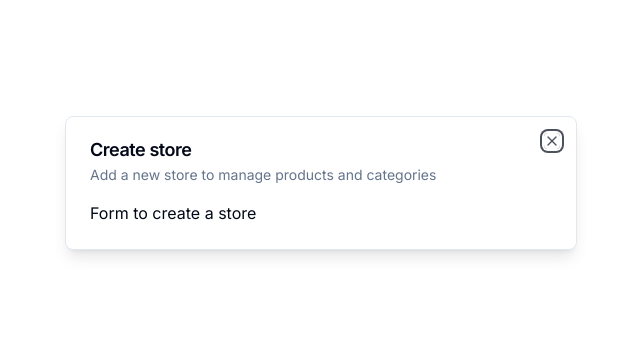
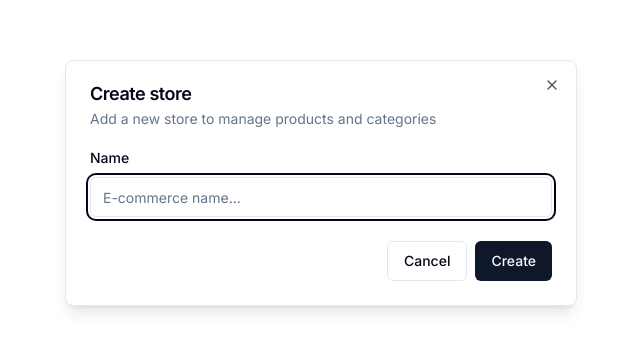
Before and after one commit to JamesGalvis/E-Commerce-Dashboard, a Next.js app: page / in a window 1280 px wide. Shown: the part 217-568 px from the top of the page, without its empty margins (319-959 px from the left). Built offline with nearby package versions, Linux system fonts and the light colour scheme.

Commit message:
Prisma and MySQL setup

```diff
--- /dev/null
+++ b/app/api/stores/route.ts
@@ -0,0 +1,26 @@
+import { NextResponse } from "next/server"
+import { auth } from "@clerk/nextjs"
+import { db } from "@/lib/db"
+
+export async function POST(req: Request) {
+  try {
+    const { userId } = auth()
+    const { name } = await req.json()
+
+    if (!userId) return new NextResponse("Unauthorized", { status: 401 })
+    if (!name) return new NextResponse("Name is required", { status: 400 })
+
+    const store = await db.store.create({
+      data: {
+        name,
+        userId
+      }
+    })
+
+    return NextResponse.json(store)
+
+  } catch (error) {
+    console.log("[STORES_POST]", error)
+    return new NextResponse("Internal error", { status: 500 })
+  }
+}
--- a/app/layout.tsx
+++ b/app/layout.tsx
@@ -5,6 +5,7 @@
 import { ClerkProvider } from '@clerk/nextjs'
 
 import { ModalProvider } from '@/providers/modal-provider'
+import { ToastProvider } from '@/providers/toast-provider'
 
 const inter = Inter({ subsets: ['latin'] })
 
@@ -22,6 +23,7 @@
     <ClerkProvider>
       <html lang="en">
         <body className={inter.className}>
+          <ToastProvider />
           <ModalProvider />
           {children}
         </body>
--- a/components/modals/store-modal.tsx
+++ b/components/modals/store-modal.tsx
@@ -1,11 +1,55 @@
 'use client'
 
-import React from 'react'
+import * as z from 'zod'
+import axios from 'axios'
+import { useState } from 'react'
+
+import { zodResolver } from '@hookform/resolvers/zod'
+import { useForm } from 'react-hook-form'
+import { useStoreModal } from '@/hooks/use-store-modal'
+import { toast } from "react-hot-toast"
+
 import { Modal } from '@/components/ui/modal'
-import { useStoreModal } from '@/hooks/use-store-modal'
+import {
+  Form,
+  FormControl,
+  FormField,
+  FormItem,
+  FormLabel,
+  FormMessage,
+} from '@/components/ui/form'
+import { Input } from '@/components/ui/input'
+import { Button } from '@/components/ui/button'
+
+const formSchema = z.object({
+  name: z.string().min(1, {
+    message: 'Name is required',
+  }),
+})
 
 export function StoreModal() {
   const { isOpen, onClose } = useStoreModal()
+  const [isLoading, setIsLoading] = useState(false)
+
+  const form = useForm<z.infer<typeof formSchema>>({
+    resolver: zodResolver(formSchema),
+    defaultValues: {
+      name: '',
+    },
+  })
+
+  const onSubmit = async (values: z.infer<typeof formSchema>) => {
+    try {
+      setIsLoading(true)
+      const response = await axios.post('/api/stores', values)
+      toast.success(`${response?.data?.name} store was created`)
+      form.reset()
+    } catch (error) {
+      toast.error("Something went wrong")
+    } finally {
+      setIsLoading(false)
+    }
+  }
 
   return (
     <Modal
@@ -14,7 +58,35 @@
       isOpen={isOpen}
       onClose={onClose}
     >
-      Form to create a store
+      <Form {...form}>
+        <form onSubmit={form.handleSubmit(onSubmit)}>
+          <FormField
+            name="name"
+            control={form.control}
+            render={({ field }) => (
+              <FormItem>
+                <FormLabel>Name</FormLabel>
+                <FormControl>
+                  <Input
+                    disabled={isLoading}
+                    placeholder="E-commerce name..."
+                    {...field}
+                  />
+                </FormControl>
+                <FormMessage />
+              </FormItem>
+            )}
+          />
+          <div className="flex items-center pt-6 space-x-2 justify-end">
+            <Button disabled={isLoading} variant="outline" onClick={onClose}>
+              Cancel
+            </Button>
+            <Button type="submit" disabled={isLoading}>
+              Create
+            </Button>
+          </div>
+        </form>
+      </Form>
     </Modal>
   )
 }
--- /dev/null
+++ b/components/ui/form.tsx
@@ -0,0 +1,176 @@
+import * as React from "react"
+import * as LabelPrimitive from "@radix-ui/react-label"
+import { Slot } from "@radix-ui/react-slot"
+import {
+  Controller,
+  ControllerProps,
+  FieldPath,
+  FieldValues,
+  FormProvider,
+  useFormContext,
+} from "react-hook-form"
+
+import { cn } from "@/lib/utils"
+import { Label } from "@/components/ui/label"
+
+const Form = FormProvider
+
+type FormFieldContextValue<
+  TFieldValues extends FieldValues = FieldValues,
+  TName extends FieldPath<TFieldValues> = FieldPath<TFieldValues>
+> = {
+  name: TName
+}
+
+const FormFieldContext = React.createContext<FormFieldContextValue>(
+  {} as FormFieldContextValue
+)
+
+const FormField = <
+  TFieldValues extends FieldValues = FieldValues,
+  TName extends FieldPath<TFieldValues> = FieldPath<TFieldValues>
+>({
+  ...props
+}: ControllerProps<TFieldValues, TName>) => {
+  return (
+    <FormFieldContext.Provider value={{ name: props.name }}>
+      <Controller {...props} />
+    </FormFieldContext.Provider>
+  )
+}
+
+const useFormField = () => {
+  const fieldContext = React.useContext(FormFieldContext)
+  const itemContext = React.useContext(FormItemContext)
+  const { getFieldState, formState } = useFormContext()
+
+  const fieldState = getFieldState(fieldContext.name, formState)
+
+  if (!fieldContext) {
+    throw new Error("useFormField should be used within <FormField>")
+  }
+
+  const { id } = itemContext
+
+  return {
+    id,
+    name: fieldContext.name,
+    formItemId: `${id}-form-item`,
+    formDescriptionId: `${id}-form-item-description`,
+    formMessageId: `${id}-form-item-message`,
+    ...fieldState,
+  }
+}
+
+type FormItemContextValue = {
+  id: string
+}
+
+const FormItemContext = React.createContext<FormItemContextValue>(
+  {} as FormItemContextValue
+)
+
+const FormItem = React.forwardRef<
+  HTMLDivElement,
+  React.HTMLAttributes<HTMLDivElement>
+>(({ className, ...props }, ref) => {
+  const id = React.useId()
+
+  return (
+    <FormItemContext.Provider value={{ id }}>
+      <div ref={ref} className={cn("space-y-2", className)} {...props} />
+    </FormItemContext.Provider>
+  )
+})
+FormItem.displayName = "FormItem"
+
+const FormLabel = React.forwardRef<
+  React.ElementRef<typeof LabelPrimitive.Root>,
+  React.ComponentPropsWithoutRef<typeof LabelPrimitive.Root>
+>(({ className, ...props }, ref) => {
+  const { error, formItemId } = useFormField()
+
+  return (
+    <Label
+      ref={ref}
+      className={cn(error && "text-destructive", className)}
+      htmlFor={formItemId}
+      {...props}
+    />
+  )
+})
+FormLabel.displayName = "FormLabel"
+
+const FormControl = React.forwardRef<
+  React.ElementRef<typeof Slot>,
+  React.ComponentPropsWithoutRef<typeof Slot>
+>(({ ...props }, ref) => {
+  const { error, formItemId, formDescriptionId, formMessageId } = useFormField()
+
+  return (
+    <Slot
+      ref={ref}
+      id={formItemId}
+      aria-describedby={
+        !error
+          ? `${formDescriptionId}`
+          : `${formDescriptionId} ${formMessageId}`
+      }
+      aria-invalid={!!error}
+      {...props}
+    />
+  )
+})
+FormControl.displayName = "FormControl"
+
+const FormDescription = React.forwardRef<
+  HTMLParagraphElement,
+  React.HTMLAttributes<HTMLParagraphElement>
+>(({ className, ...props }, ref) => {
+  const { formDescriptionId } = useFormField()
+
+  return (
+    <p
+      ref={ref}
+      id={formDescriptionId}
+      className={cn("text-sm text-muted-foreground", className)}
+      {...props}
+    />
+  )
+})
+FormDescription.displayName = "FormDescription"
+
+const FormMessage = React.forwardRef<
+  HTMLParagraphElement,
+  React.HTMLAttributes<HTMLParagraphElement>
+>(({ className, children, ...props }, ref) => {
+  const { error, formMessageId } = useFormField()
+  const body = error ? String(error?.message) : children
+
+  if (!body) {
+    return null
+  }
+
+  return (
+    <p
+      ref={ref}
+      id={formMessageId}
+      className={cn("text-sm font-medium text-destructive", className)}
+      {...props}
+    >
+      {body}
+    </p>
+  )
+})
+FormMessage.displayName = "FormMessage"
+
+export {
+  useFormField,
+  Form,
+  FormItem,
+  FormLabel,
+  FormControl,
+  FormDescription,
+  FormMessage,
+  FormField,
+}
--- /dev/null
+++ b/components/ui/input.tsx
@@ -0,0 +1,25 @@
+import * as React from "react"
+
+import { cn } from "@/lib/utils"
+
+export interface InputProps
+  extends React.InputHTMLAttributes<HTMLInputElement> {}
+
+const Input = React.forwardRef<HTMLInputElement, InputProps>(
+  ({ className, type, ...props }, ref) => {
+    return (
+      <input
+        type={type}
+        className={cn(
+          "flex h-10 w-full rounded-md border border-input bg-background px-3 py-2 text-sm ring-offset-background file:border-0 file:bg-transparent file:text-sm file:font-medium placeholder:text-muted-foreground focus-visible:outline-none focus-visible:ring-2 focus-visible:ring-ring focus-visible:ring-offset-2 disabled:cursor-not-allowed disabled:opacity-50",
+          className
+        )}
+        ref={ref}
+        {...props}
+      />
+    )
+  }
+)
+Input.displayName = "Input"
+
+export { Input }
--- /dev/null
+++ b/components/ui/label.tsx
@@ -0,0 +1,26 @@
+"use client"
+
+import * as React from "react"
+import * as LabelPrimitive from "@radix-ui/react-label"
+import { cva, type VariantProps } from "class-variance-authority"
+
+import { cn } from "@/lib/utils"
+
+const labelVariants = cva(
+  "text-sm font-medium leading-none peer-disabled:cursor-not-allowed peer-disabled:opacity-70"
+)
+
+const Label = React.forwardRef<
+  React.ElementRef<typeof LabelPrimitive.Root>,
+  React.ComponentPropsWithoutRef<typeof LabelPrimitive.Root> &
+    VariantProps<typeof labelVariants>
+>(({ className, ...props }, ref) => (
+  <LabelPrimitive.Root
+    ref={ref}
+    className={cn(labelVariants(), className)}
+    {...props}
+  />
+))
+Label.displayName = LabelPrimitive.Root.displayName
+
+export { Label }
--- /dev/null
+++ b/lib/db.ts
@@ -0,0 +1,9 @@
+import { PrismaClient } from "@prisma/client";
+
+declare global {
+    var prisma: PrismaClient | undefined;
+}
+
+export const db = globalThis.prisma || new PrismaClient()
+
+if (process.env.NODE_ENV !== "production") globalThis.prisma = db;
--- /dev/null
+++ b/providers/toast-provider.tsx
@@ -0,0 +1,7 @@
+'use client'
+
+import { Toaster } from 'react-hot-toast'
+
+export function ToastProvider() {
+  return <Toaster position="top-right" reverseOrder={false} />
+}
```
Also changed, not shown: package.json (+8 -0 lines), 2 other files (tests, documents, lock files or other folders).
